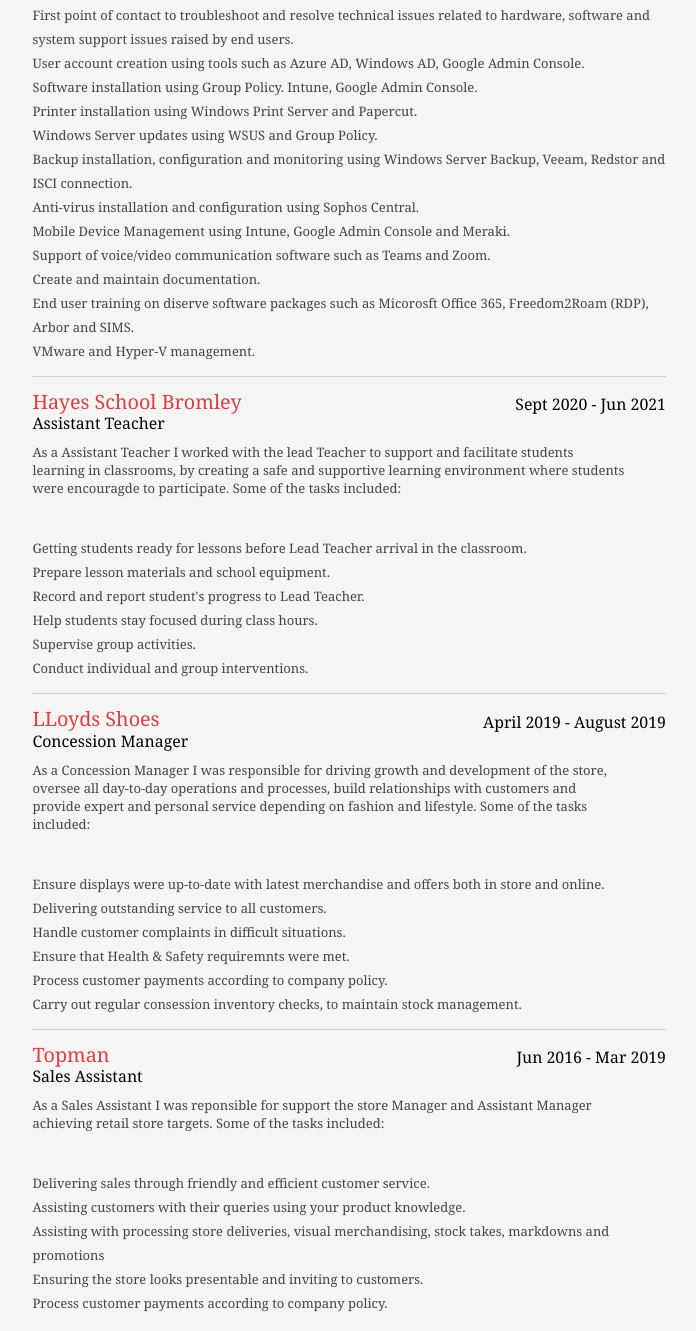
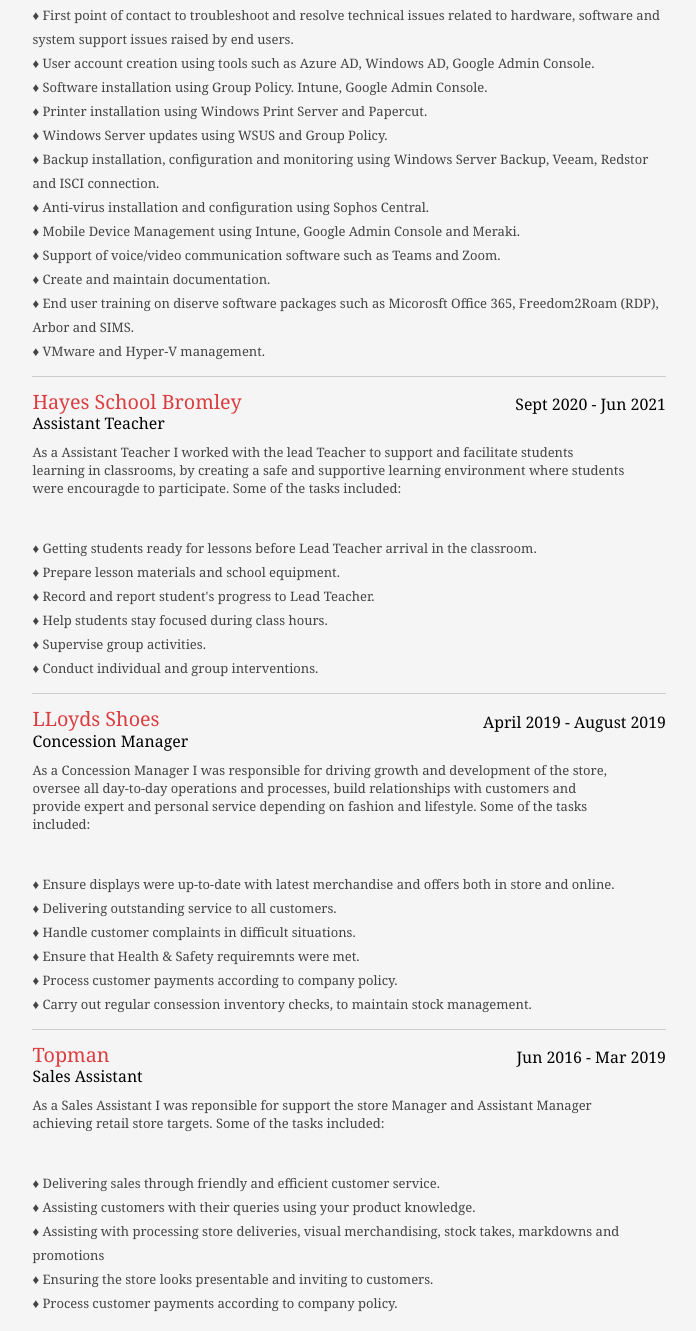
Before and after one commit to fredericoeusebio/cloudresume, a plain HTML site: page index.html in a window 1280 px wide. Shown: the part 694-2025 px from the top of the page, without its empty margins (369-1065 px from the left). Drawn offline with Linux system fonts and the light colour scheme; a small style sheet from the web is missing.

Commit message:
Update index.html

```diff
--- a/index.html
+++ b/index.html
@@ -70,20 +70,20 @@
 											infrastructure and ensuring all systems were functioning optimally and securily in five Primary schools and one Secondary school. In addition, I was responsible for developing and implementing
 											techonology strategies to improve user experience. Some of the tasks included: </p>
 
-											<ul>
-											 <li> First point of contact to troubleshoot and resolve technical issues related to hardware, software and system support issues raised by end users.</li>
-											 <li> User account creation using tools such as Azure AD, Windows AD, Google Admin Console.</li>
-											 <li> Software installation using Group Policy. Intune, Google Admin Console.</li>
-											 <li> Printer installation using Windows Print Server and Papercut.</li>
-											 <li> Windows Server updates using WSUS and Group Policy.</li>
-											 <li> Backup installation, configuration and monitoring using Windows Server Backup, Veeam, Redstor and ISCI connection.</li>
-											 <li> Anti-virus installation and configuration using Sophos Central.</li>
-										 	 <li> Mobile Device Management using Intune, Google Admin Console and Meraki.</li>
-											 <li> Support of voice/video communication software such as Teams and Zoom.</li>
-											 <li> Create and maintain documentation.</li>
-											 <li> End user training on diserve software packages such as Micorosft Office 365, Freedom2Roam (RDP), Arbor and SIMS.</li>
-											 <li> VMware and Hyper-V management.</li>
-											</ul>
+											<ol>
+											 <li> &#9830; First point of contact to troubleshoot and resolve technical issues related to hardware, software and system support issues raised by end users.</li>
+											 <li> &#9830; User account creation using tools such as Azure AD, Windows AD, Google Admin Console.</li>
+											 <li> &#9830; Software installation using Group Policy. Intune, Google Admin Console.</li>
+											 <li> &#9830; Printer installation using Windows Print Server and Papercut.</li>
+											 <li> &#9830; Windows Server updates using WSUS and Group Policy.</li>
+											 <li> &#9830; Backup installation, configuration and monitoring using Windows Server Backup, Veeam, Redstor and ISCI connection.</li>
+											 <li> &#9830; Anti-virus installation and configuration using Sophos Central.</li>
+										 	 <li> &#9830; Mobile Device Management using Intune, Google Admin Console and Meraki.</li>
+											 <li> &#9830; Support of voice/video communication software such as Teams and Zoom.</li>
+											 <li> &#9830; Create and maintain documentation.</li>
+											 <li> &#9830; End user training on diserve software packages such as Micorosft Office 365, Freedom2Roam (RDP), Arbor and SIMS.</li>
+											 <li> &#9830; VMware and Hyper-V management.</li>
+											</ol>
 									</div>
 
 									<div class="job">
@@ -94,14 +94,14 @@
 											learning environment where students were encouragde to participate. Some of the tasks included:
 										</p>
 
-										  <ul>
-											<li> Getting students ready for lessons before Lead Teacher arrival in the classroom.</li>
-											<li> Prepare lesson materials and school equipment.</li>
-											<li> Record and report student's progress to Lead Teacher.</li>
-											<li> Help students stay focused during class hours.</li>
-											<li> Supervise group activities.</li>
-											<li> Conduct individual and group interventions.</li>
-										</ul>
+										  <ol>
+											<li> &#9830; Getting students ready for lessons before Lead Teacher arrival in the classroom.</li>
+											<li> &#9830; Prepare lesson materials and school equipment.</li>
+											<li> &#9830; Record and report student's progress to Lead Teacher.</li>
+											<li> &#9830; Help students stay focused during class hours.</li>
+											<li> &#9830; Supervise group activities.</li>
+											<li> &#9830; Conduct individual and group interventions.</li>
+										</ol>
 									</div>
 
 									<div class="job">
@@ -112,14 +112,14 @@
 											build relationships with customers and provide expert and personal service depending on fashion and lifestyle. Some of
 										the tasks included: </p>
 
-											<ul>
-												<li> Ensure displays were up-to-date with latest merchandise and offers both in store and online.</li>
-												<li> Delivering outstanding service to all customers.</li>
-												<li> Handle customer complaints in difficult situations.</li>
-												<li> Ensure that Health & Safety requiremnts were met.</li>
-												<li> Process customer payments according to company policy.</li>
-												<li> Carry out regular consession inventory checks, to maintain stock management.</li>
-											</ul>
+											<ol>
+												<li> &#9830; Ensure displays were up-to-date with latest merchandise and offers both in store and online.</li>
+												<li> &#9830; Delivering outstanding service to all customers.</li>
+												<li> &#9830; Handle customer complaints in difficult situations.</li>
+												<li> &#9830; Ensure that Health & Safety requiremnts were met.</li>
+												<li> &#9830; Process customer payments according to company policy.</li>
+												<li> &#9830; Carry out regular consession inventory checks, to maintain stock management.</li>
+											</ol>
 
 
 									</div>
@@ -131,13 +131,13 @@
 										<p> As a Sales Assistant I was reponsible for support the store Manager and Assistant Manager achieving retail store targets.
 											Some of the tasks included: </p>
 
-											<ul>
-												<li> Delivering sales through friendly and efficient customer service.</li>
-												<li> Assisting customers with their queries using your product knowledge.</li>
-												<li> Assisting with processing store deliveries, visual merchandising, stock takes, markdowns and promotions</li>
-												<li> Ensuring the store looks presentable and inviting to customers.</li>
-												<li> Process customer payments according to company policy.</li>
-											</ul>
+											<ol>
+												<li> &#9830; Delivering sales through friendly and efficient customer service.</li>
+												<li> &#9830; Assisting customers with their queries using your product knowledge.</li>
+												<li> &#9830; Assisting with processing store deliveries, visual merchandising, stock takes, markdowns and promotions</li>
+												<li> &#9830; Ensuring the store looks presentable and inviting to customers.</li>
+												<li> &#9830; Process customer payments according to company policy.</li>
+											</ol>
 									</div>
 
 
@@ -151,7 +151,7 @@
 
 									<div class="job">
 										<h2>Cloud Resume Challenge</h2>
-										<h3><a href="" target="_blank" >GitHub: Github Repo</a></h3>
+										<h3><a href="https://github.com/fredericoeusebio/cloudresume" target="_blank" >GitHub: Github Repo</a></h3>
 										<h3><a href="" target="_blank" >Blog Post: Get-Up Dress-up and Show-up</a></h3>
 										<h4></h4>
 										<p>This is an individual project that aimed at bulding and hosting my resume online using a cloud provider of choice (Azure). HTML and css
```
